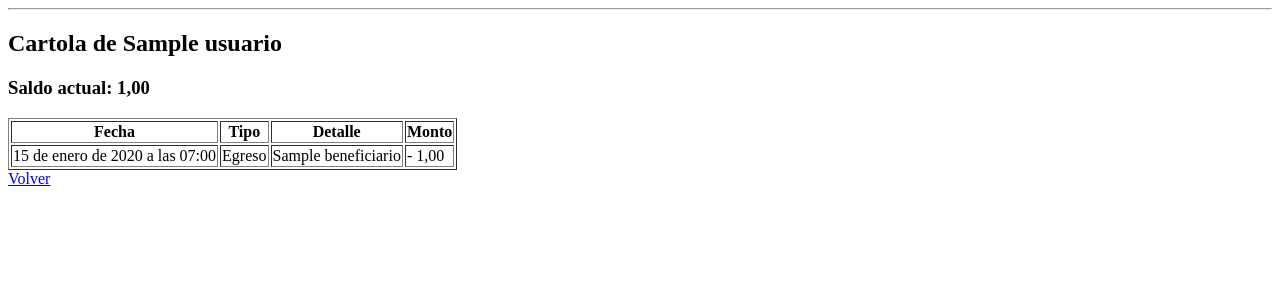
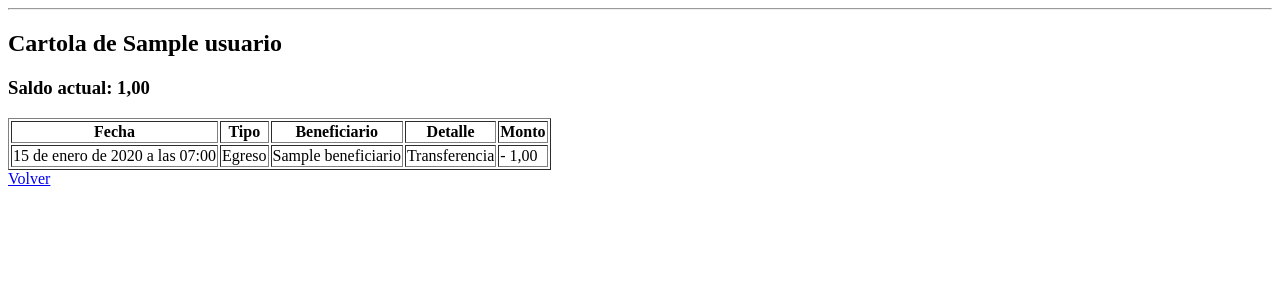
Before and after one commit to Auditor2003/Proyecto_Modulo_7_ABP, a Django app: page /cartola/1/ in a window 1280 px wide. Shown: the part 26-326 px from the top of the page. Run offline with Django 5.2, Linux system fonts and the light colour scheme; tables that the repository leaves empty hold one stand-in row (values such as "Sample post").

Commit message:
Visibiliza Beneficiario en Cartola e Historial

```diff
--- a/gestion/templates/gestion/cartola.html
+++ b/gestion/templates/gestion/cartola.html
@@ -10,6 +10,7 @@
     <tr>
         <th>Fecha</th>
         <th>Tipo</th>
+        <th>Beneficiario</th> <!-- 🔥 NUEVA COLUMNA -->
         <th>Detalle</th>
         <th>Monto</th>
     </tr>
@@ -18,21 +19,22 @@
     <tr>
         <td>{{ mov.fecha_transaccion }}</td>
 
-        <!-- Yo determino si es depósito o egreso -->
         {% if mov.id_beneficiario.nombre == "DEPOSITO" %}
             <td>Depósito</td>
+            <td>--</td> <!-- 👈 No mostramos beneficiario técnico -->
             <td>Carga de saldo</td>
             <td>+ {{ mov.importe }}</td>
         {% else %}
             <td>Egreso</td>
-            <td>{{ mov.id_beneficiario.nombre }}</td>
+            <td>{{ mov.id_beneficiario.nombre }}</td> <!-- 🔥 AQUÍ -->
+            <td>Transferencia</td>
             <td>- {{ mov.importe }}</td>
         {% endif %}
 
     </tr>
     {% empty %}
     <tr>
-        <td colspan="4">No hay movimientos</td>
+        <td colspan="5">No hay movimientos</td>
     </tr>
     {% endfor %}
 </table>
--- a/gestion/templates/gestion/transaccion_list.html
+++ b/gestion/templates/gestion/transaccion_list.html
@@ -9,6 +9,7 @@
         <th>Fecha</th>
         <th>Usuario</th>
         <th>Tipo</th>
+        <th>Beneficiario</th> <!-- 🔥 NUEVO -->
         <th>Detalle</th>
         <th>Monto</th>
     </tr>
@@ -18,14 +19,15 @@
         <td>{{ t.fecha_transaccion }}</td>
         <td>{{ t.id_usuario_emisor.nombre }}</td>
 
-        <!-- Yo determino el tipo igual que en cartola -->
         {% if t.id_beneficiario.nombre == "DEPOSITO" %}
             <td>Depósito</td>
+            <td>--</td> <!-- 👈 oculto técnico -->
             <td>Carga de saldo</td>
             <td>+ {{ t.importe }}</td>
         {% else %}
             <td>Egreso</td>
-            <td>{{ t.id_beneficiario.nombre }}</td>
+            <td>{{ t.id_beneficiario.nombre }}</td> <!-- 🔥 AQUÍ -->
+            <td>Transferencia</td>
             <td>- {{ t.importe }}</td>
         {% endif %}
 
```
